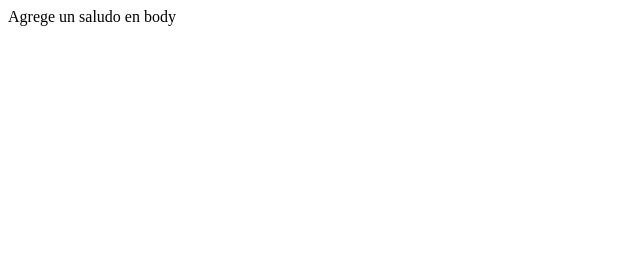
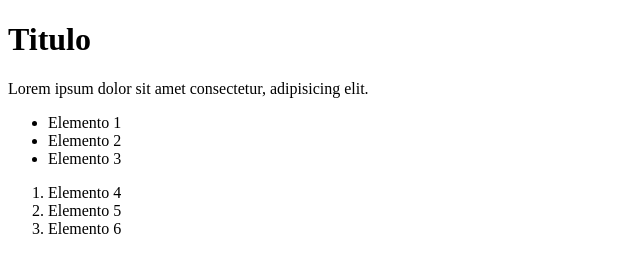
Before and after one commit to luquitamoreira/prueba-clase16, a plain HTML site: page index.html in a window 1280 px wide. Shown: the whole page, without its empty margins (0-640 px from the left). Drawn offline with Linux system fonts and the light colour scheme.

Commit message:
Agregado texto en el body

```diff
--- a/index.html
+++ b/index.html
@@ -3,9 +3,20 @@
 <head>
     <meta charset="UTF-8">
     <meta name="viewport" content="width=device-width, initial-scale=1.0">
-    <title>Document</title>
+    <title>Mi proyecto</title>
 </head>
 <body>
-    Agrege un saludo en body
+    <h1>Titulo</h1>
+    <p>Lorem ipsum dolor sit amet consectetur, adipisicing elit.
+    <ul >
+        <li>  Elemento 1</li>
+        <li>  Elemento 2</li>
+        <li>  Elemento 3</li>
+    </ul>
+    <ol>
+        <li>  Elemento 4</li>
+        <li>  Elemento 5</li>
+        <li>  Elemento 6</li>
+    </ol>
 </body>
 </html>
```
